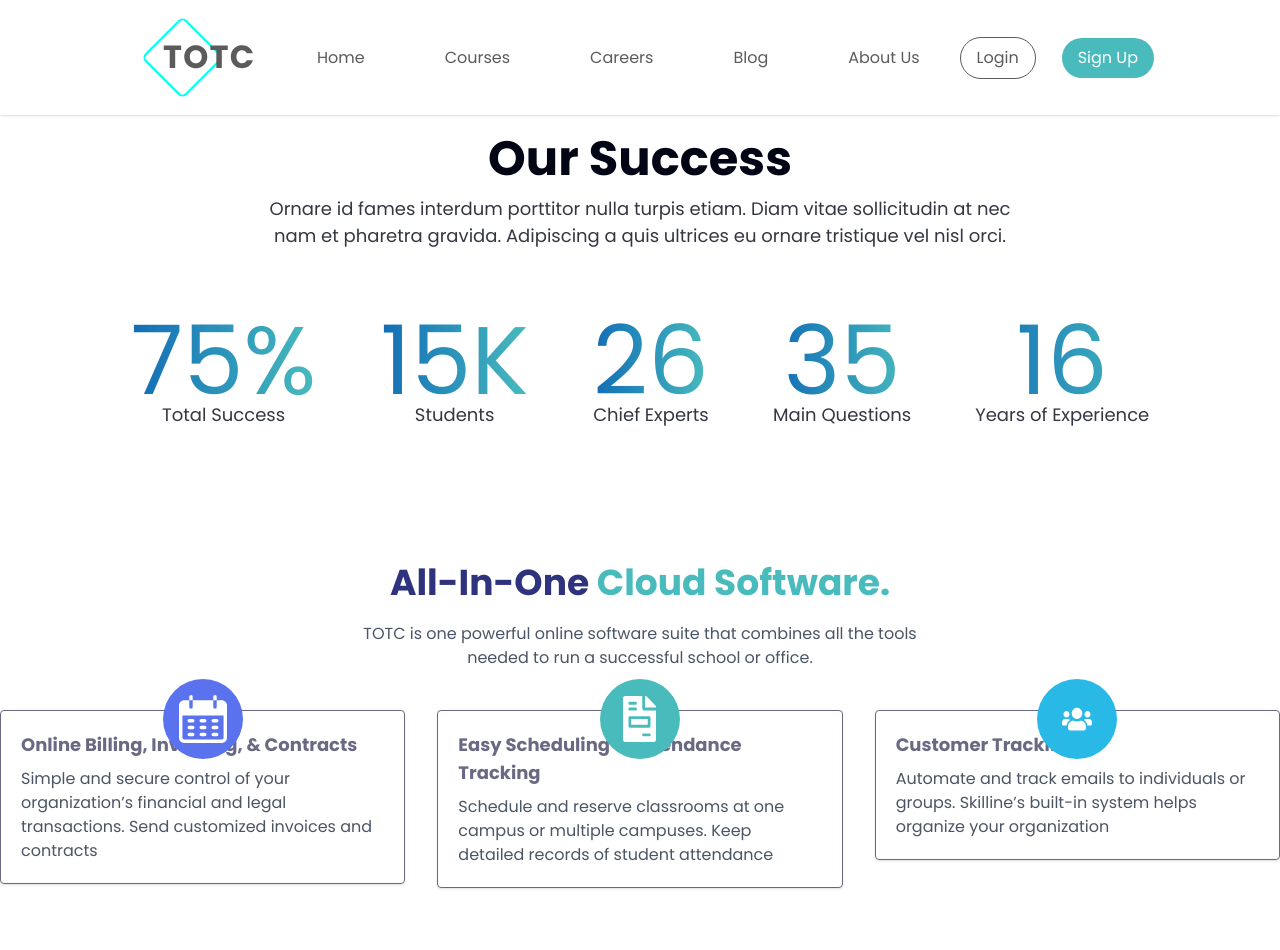
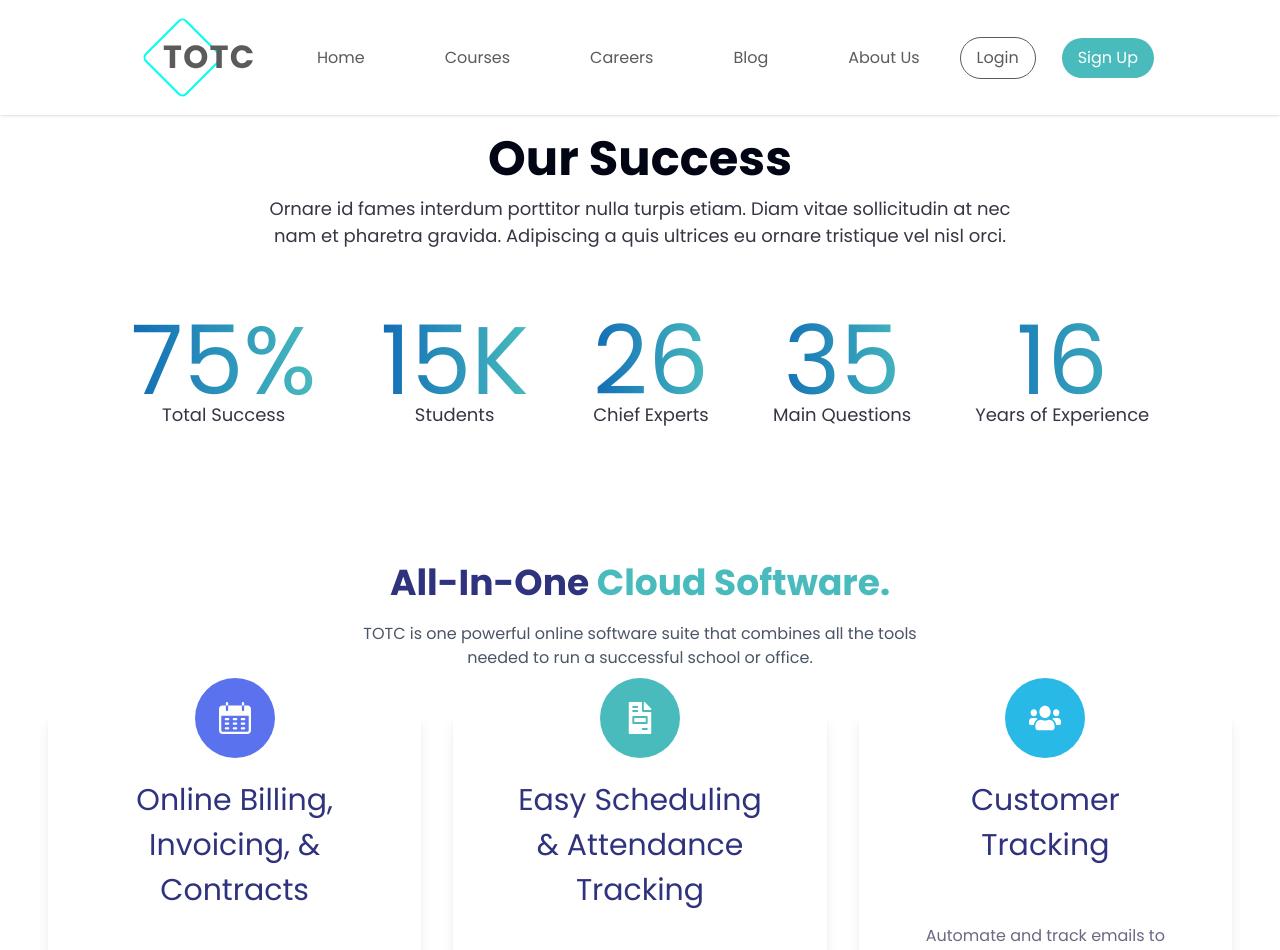
Before and after one commit to Sumit134coder/CourseBuilder, a Next.js app: page / in a window 1280 px wide. Shown: the top 950 px of the page. Built offline with nearby package versions, Linux system fonts and the light colour scheme.

Commit message:
styles , feat : Cloud software section

```diff
--- a/src/app/_sections/cloudSoftware/CloudSoftware.jsx
+++ b/src/app/_sections/cloudSoftware/CloudSoftware.jsx
@@ -7,28 +7,28 @@ const featuresData = [
     title: "Online Billing, Invoicing, & Contracts",
     description:
       "Simple and secure control of your organization’s financial and legal transactions. Send customized invoices and contracts",
-    cardIcon: <Calendar iconClass="text-white" />,
+    cardIcon: <Calendar iconClass="text-white h-8 w-8" />,
     accentClass: "bg-tertiary-100 ",
   },
   {
     title: "Easy Scheduling & Attendance Tracking",
     description:
       "Schedule and reserve classrooms at one campus or multiple campuses. Keep detailed records of student attendance",
-    cardIcon: <Invoice iconClass="text-white" />,
+    cardIcon: <Invoice iconClass="text-white h-8 w-8" />,
     accentClass: "bg-primary-500 text-secondary-500",
   },
   {
     title: "Customer Tracking",
     description:
       "Automate and track emails to individuals or groups. Skilline’s built-in system helps organize your organization ",
-    cardIcon: <PeopleGroup iconClass="text-white" />,
+    cardIcon: <PeopleGroup iconClass="text-white h-8 w-8" />,
     accentClass: "bg-primary-200",
   },
 ];
 
 const CloudSoftware = () => {
   return (
-    <div>
+    <section className="px-12">
       <div className="text-center">
         <h2
           id="Cloud Software"
@@ -45,7 +45,7 @@ const CloudSoftware = () => {
       <div>
         <ul className="grid grid-cols-1 md:grid-cols-3 gap-8 mt-10">
           {featuresData.map((feature, index) => (
-            <li key={index}>
+            <li key={index} className="min-h-107 h-auto">
               <FeatureCard
                 title={feature.title}
                 description={feature.description}
@@ -56,7 +56,7 @@ const CloudSoftware = () => {
           ))}
         </ul>
       </div>
-    </div>
+    </section>
   );
 };
 
--- a/src/app/globals.css
+++ b/src/app/globals.css
@@ -53,6 +53,8 @@ body {
   --text-body-300: 24px;
   --text-body-400: 26px;
 
+  --text-large-300: 30px;
+  --text-large-400: 32px;
   --text-large-500: 36px;
   --text-large-600: 40px;
   --text-large-700: 40px;
--- a/src/components/home/FeatureCard.jsx
+++ b/src/components/home/FeatureCard.jsx
@@ -3,13 +3,13 @@ import Image from 'next/image'
 
 const FeatureCard = ({title = "" , description = "" , cardIcon , accentClass}) => {
   return (
-    <div className='border shadow relative rounded'>
+    <div className='shadow-lg relative rounded-lg h-full'>
         <div className={`p-3 rounded-full ${accentClass} absolute -top-8 left-1/2 -translate-x-1/2 h-20 w-20 flex items-center justify-center`}>
             {cardIcon}
         </div>
-        <div className='p-5 space-y-2'>
-            <h3 className='font-semibold text-lg'>{title}</h3>
-            <p className='text-gray-600'>{description}</p>
+        <div className='p-5 space-y-2 text-center px-13'>
+            <h3 className='text-large-300 font-500 text-dark-500 py-12'>{title}</h3>
+            <p className=''>{description}</p>
         </div>
     </div>
   )
```
